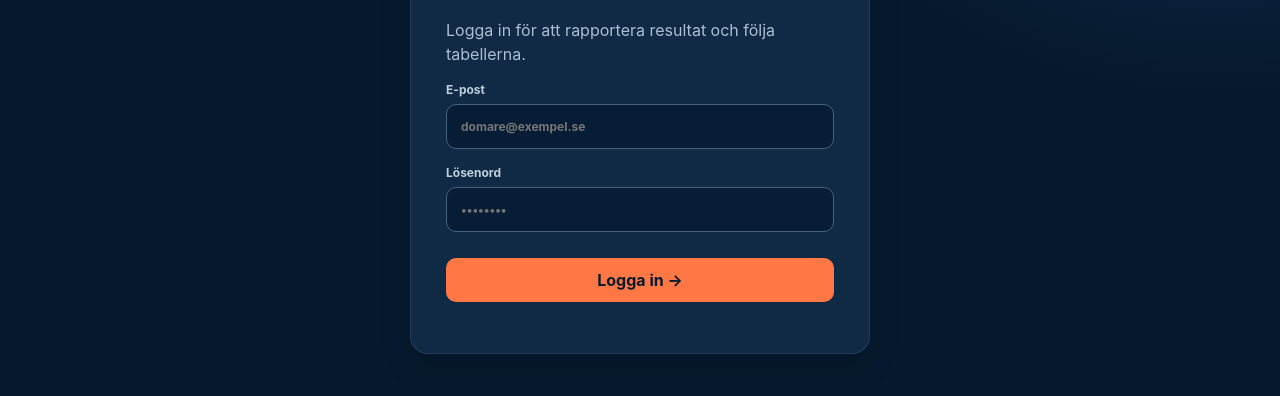
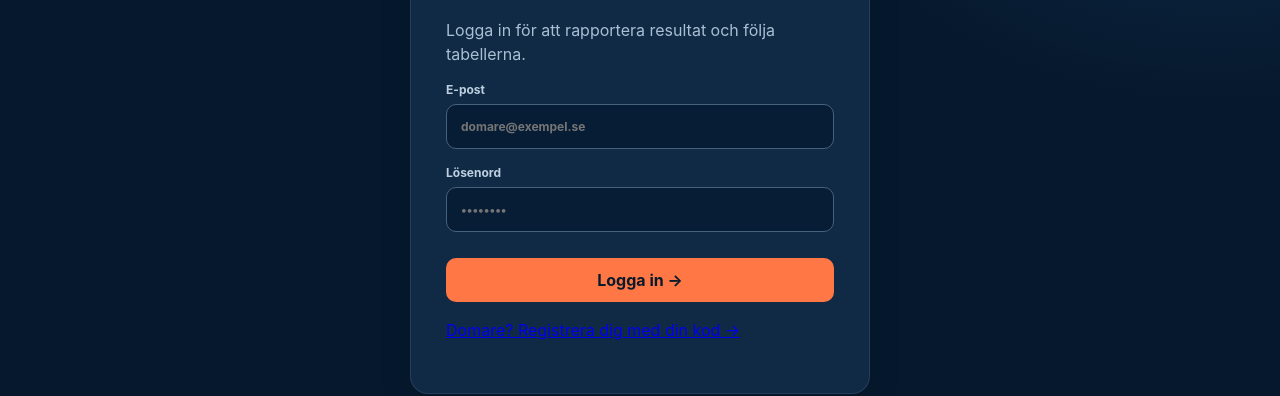
Before and after one commit to RobertSokol/-super-five-live, a plain HTML site: page index.html in a window 1280 px wide. Shown: the part 421-817 px from the top of the page. Drawn offline with Linux system fonts and the light colour scheme; a script that the page names is missing.

Commit message:
Enable secure referee self-registration in index.html

```diff
--- a/index.html
+++ b/index.html
@@ -1,4 +1,4 @@
 <!doctype html><html lang="sv"><head><meta charset="utf-8"><meta name="viewport" content="width=device-width,initial-scale=1"><meta name="theme-color" content="#071d35"><title>Super Five · Resultatcentral</title><link rel="stylesheet" href="style.css"></head><body>
 <header><div class="brand"><span class="mark">S<span>5</span></span><div><strong>SUPER FIVE</strong><small>RESULTATCENTRAL · 21 NOV 2026</small></div></div><span class="tag">PRIVAT PERSONALVY</span></header>
-<main><section id="login" class="login card"><div class="eyebrow">SUPER FIVE / PERSONAL</div><h1>Matchdag.<br><em>Full kontroll.</em></h1><p>Logga in för att rapportera resultat och följa tabellerna.</p><form id="loginForm"><label>E-post<input id="email" type="email" autocomplete="username" required placeholder="domare@exempel.se"></label><label>Lösenord<input id="password" type="password" autocomplete="current-password" required placeholder="••••••••"></label><button type="submit" class="primary">Logga in →</button></form><p id="loginError" class="error"></p></section>
+<main><section id="login" class="login card"><div class="eyebrow">SUPER FIVE / PERSONAL</div><h1>Matchdag.<br><em>Full kontroll.</em></h1><p>Logga in för att rapportera resultat och följa tabellerna.</p><form id="loginForm"><label>E-post<input id="email" type="email" autocomplete="username" required placeholder="domare@exempel.se"></label><label>Lösenord<input id="password" type="password" autocomplete="current-password" required placeholder="••••••••"></label><button type="submit" class="primary">Logga in →</button></form><p id="loginError" class="error"></p><p><a href="#registrera" id="registerLink">Domare? Registrera dig med din kod →</a></p></section><section id="register" class="login card" hidden><div class="eyebrow">SUPER FIVE / DOMARE</div><h1>Skapa domarkonto</h1><p>Använd din personliga engångskod från arrangören.</p><form id="registerForm"><label>Namn<input id="regName" required minlength="2" maxlength="80" autocomplete="name"></label><label>E-post<input id="regEmail" type="email" required autocomplete="email"></label><label>Lösenord (minst 8 tecken)<input id="regPassword" type="password" minlength="8" required autocomplete="new-password"></label><label>Registreringskod<input id="regCode" required autocomplete="off" spellcheck="false"></label><button class="primary" type="submit">Registrera mig →</button></form><p id="registerError" class="error"></p><p><a href="#" id="backToLogin">Till inloggningen</a></p></section>
 <section id="app" hidden><div class="heading"><div><div class="eyebrow">LIVE / SUPER FIVE 2026</div><h1>Resultatcentral</h1><p id="who"></p></div><button id="logout" class="ghost">Logga ut</button></div><div class="metrics" id="metrics"></div><div class="tabs"><button class="active" data-tab="initial">Gruppspel</button><button data-tab="final">Guld · Silver · Brons · Safir</button><button data-tab="standings">Tabeller & kvalificering</button></div><div id="notice" role="status"></div><div id="content"></div></section></main><footer>SUPER FIVE · EN FRISTÅENDE RESERVLÖSNING · EJ KOPPLAD TILL SCM</footer><script type="module" src="app.js"></script></body></html>
```
